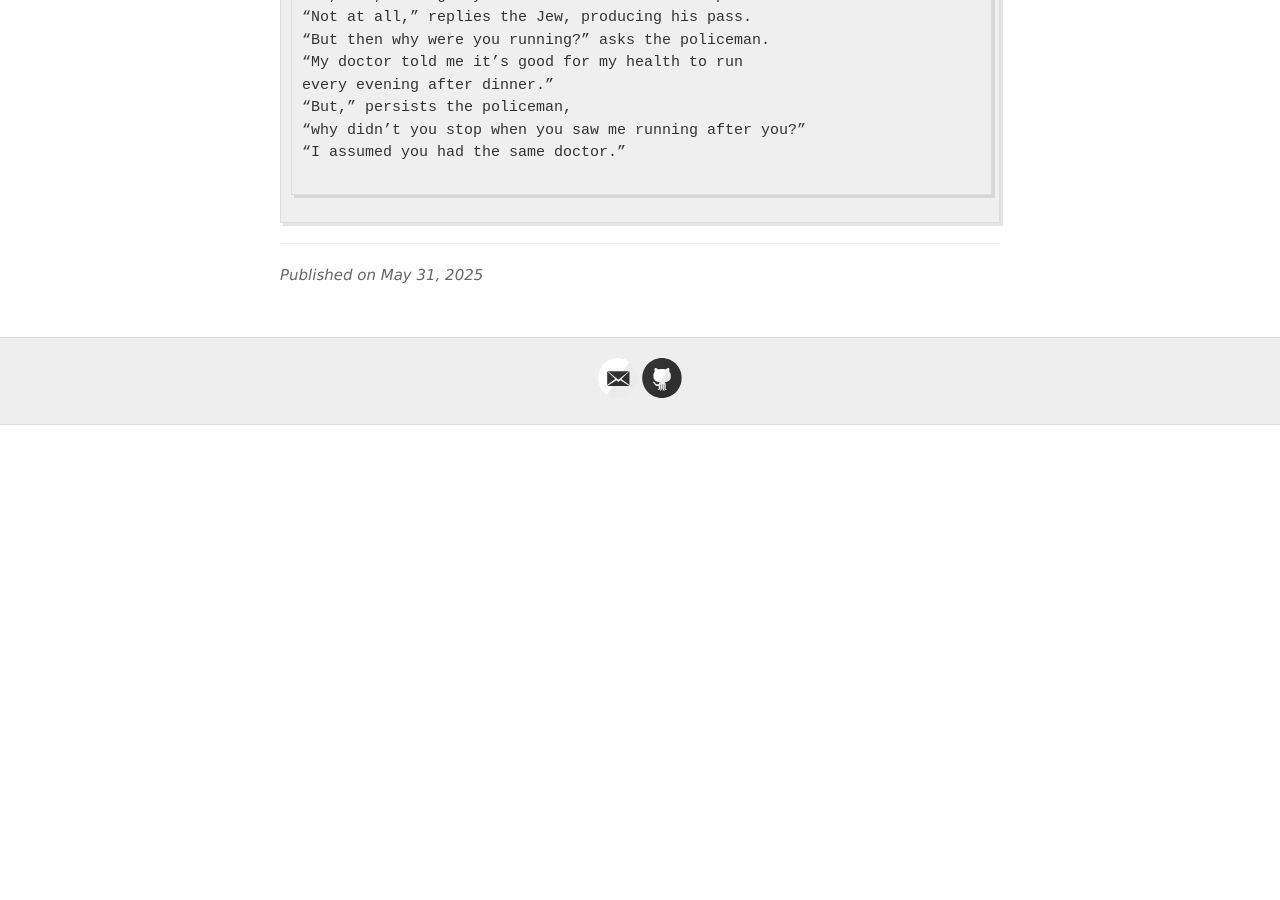
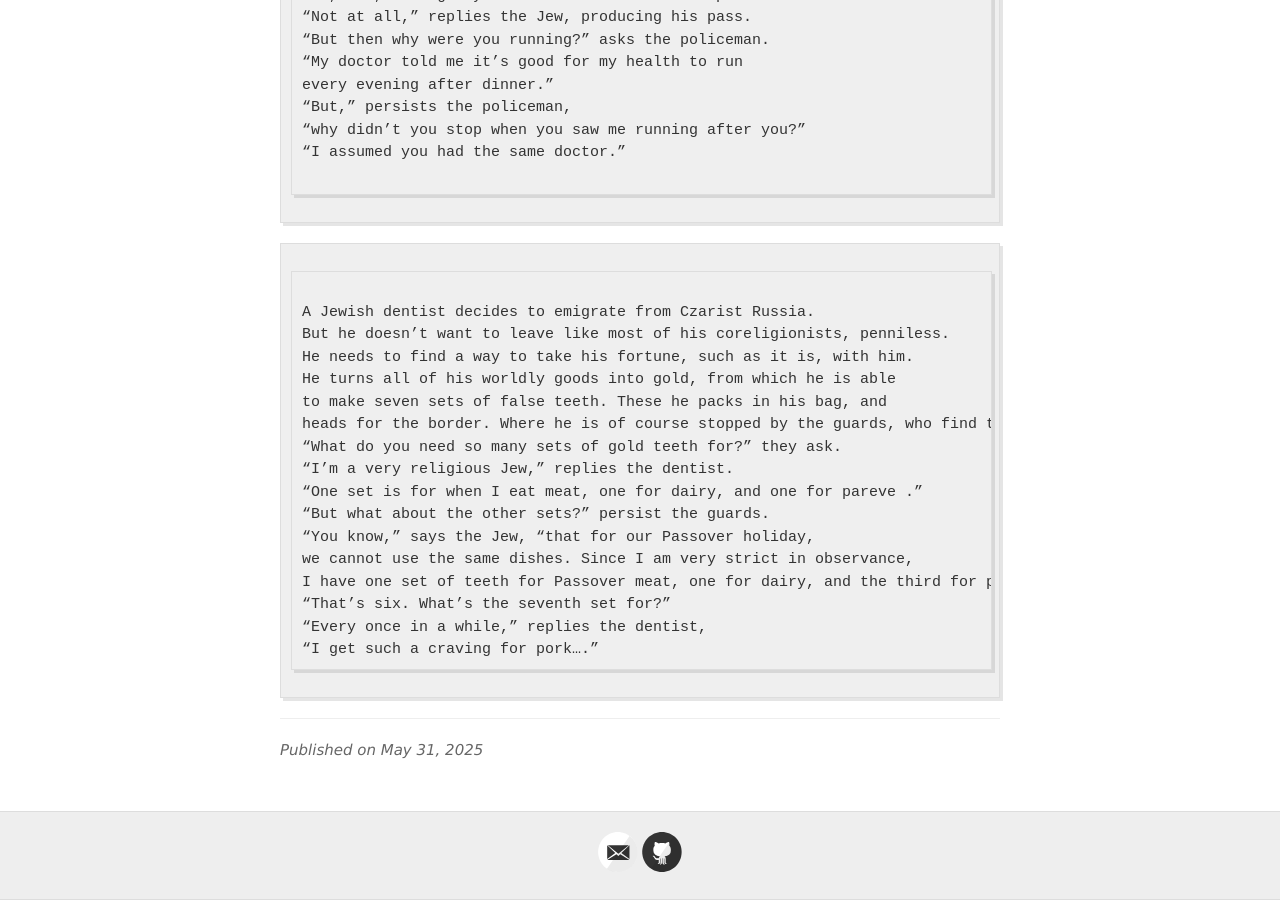
Before and after one commit to jvmallow/jvmallow.github.io, a Jekyll site: the page built from _posts/2025-05-31-Jewish_Humor.md, in a window 1280 px wide and 900 px high, scrolled down 15259 px. Built offline with Jekyll 4.4.1, drawn with Linux system fonts in a browser that asks for light colours; a script that is not in the unit is left out; before the commit the page ends 15684 px from its top, so only the background shows below that.

Commit message:
Update 2025-05-31-Jewish_Humor.md

```diff
--- a/_posts/2025-05-31-Jewish_Humor.md
+++ b/_posts/2025-05-31-Jewish_Humor.md
@@ -616,3 +616,23 @@ every evening after dinner.”
 “I assumed you had the same doctor.”
 
 ~~~~~
+
+~~~~~
+
+A Jewish dentist decides to emigrate from Czarist Russia.
+But he doesn’t want to leave like most of his coreligionists, penniless.
+He needs to find a way to take his fortune, such as it is, with him.
+He turns all of his worldly goods into gold, from which he is able
+to make seven sets of false teeth. These he packs in his bag, and
+heads for the border. Where he is of course stopped by the guards, who find the teeth.
+“What do you need so many sets of gold teeth for?” they ask.
+“I’m a very religious Jew,” replies the dentist.
+“One set is for when I eat meat, one for dairy, and one for pareve .”
+“But what about the other sets?” persist the guards.
+“You know,” says the Jew, “that for our Passover holiday,
+we cannot use the same dishes. Since I am very strict in observance,
+I have one set of teeth for Passover meat, one for dairy, and the third for pareve.”
+“That’s six. What’s the seventh set for?”
+“Every once in a while,” replies the dentist,
+“I get such a craving for pork….”
+~~~~~
```
